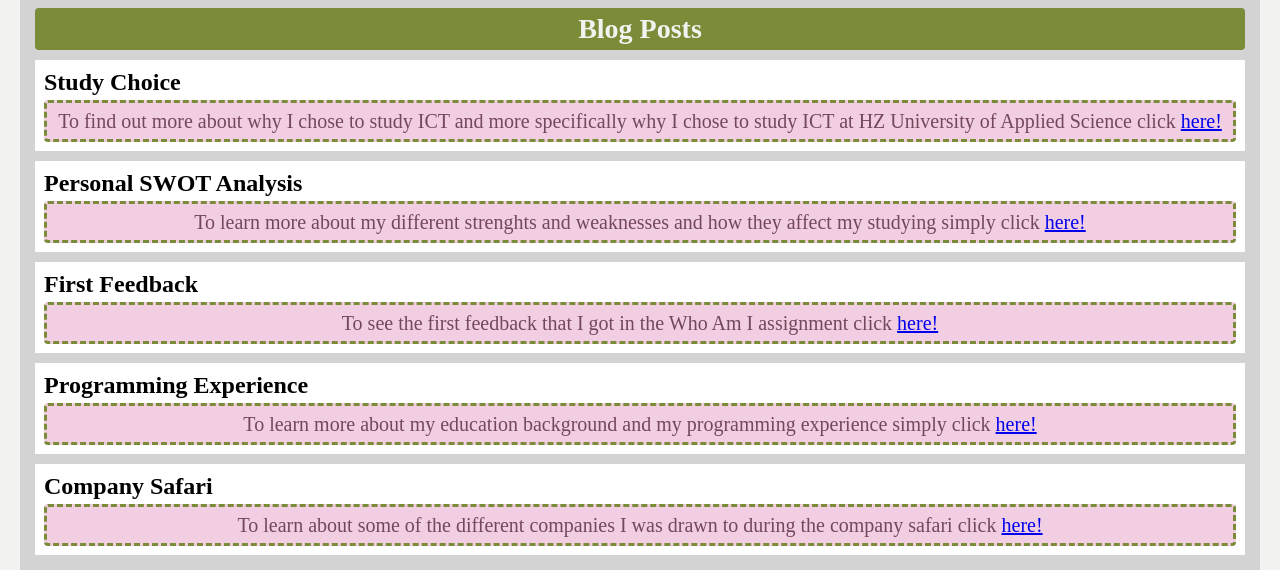
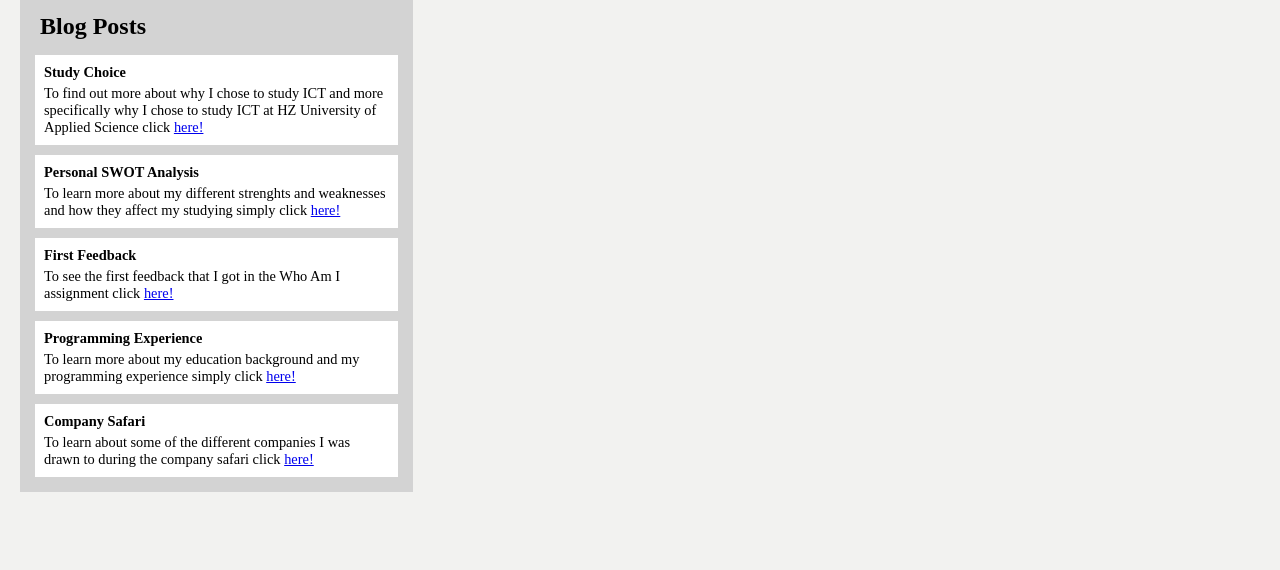
Before and after one commit to Naomi674/Naomi674.github.io, a plain HTML site: page blog.html in a window 1280 px wide. Shown: the part 87-657 px from the top of the page. Drawn offline with Linux system fonts and the light colour scheme.

Commit message:
Update blog.html

```diff
--- a/blog.html
+++ b/blog.html
@@ -6,26 +6,6 @@
         <meta http-equiv="X-UA-Compatible" content="ie=edge">
         <title>Blog</title>
 <link rel="stylesheet" href="style.css">
-<style>
-    .all-browsers h1 {
-        text-align: center;
-    }
-    h1 {
-        font-size: 28px;
-    }
-    .browser h2 {
-        font-size: 24px;
-    }
-    .browser p {
-        font-size: 20px;
-    }
-    .content-large {
-        grid-row-start: 2;
-        grid-row-end: span 2;
-        grid-column-start: 1;
-        grid-column-end: 4;
-}
-</style>
     </header>
 <body>
     <nav>
@@ -50,28 +30,28 @@
     </nav>
     <div class="container">
         <div class="header"></div>
-        <div class="content-large">
+        <div class="container-browser">
         <article class="all-browsers">
             <h1>Blog Posts</h1>
             <article class="browser">
                 <h2>Study Choice</h2>
-                <p>To find out more about why I chose to study ICT and more specifically why I chose to study ICT at HZ University of Applied Science click <a href="studychoice.html"target="_blank">here!</a></p>
+                <p>To find out more about why I chose to study ICT and more specifically why I chose to study ICT at HZ University of Applied Science click <a class="link" href="studychoice.html"target="_blank">here!</a></p>
             </article>
             <article class="browser">
                 <h2>Personal SWOT Analysis</h2>
-                <p>To learn more about my different strenghts and weaknesses and how they affect my studying simply click <a href="swot.html"target="_blank">here!</a></p>
+                <p>To learn more about my different strenghts and weaknesses and how they affect my studying simply click <a class="link" href="swot.html"target="_blank">here!</a></p>
             </article>
             <article class="browser">
                 <h2>First Feedback</h2>
-                <p>To see the first feedback that I got in the Who Am I assignment click <a href="firstfeedback.html"target="_blank">here!</a></p>
+                <p>To see the first feedback that I got in the Who Am I assignment click <a class="link" href="firstfeedback.html"target="_blank">here!</a></p>
             </article>
             <article class="browser">
                 <h2>Programming Experience</h2>
-                <p>To learn more about my education background and my programming experience simply click <a href="programmingexperience.html"target="_blank">here!</a></p>
+                <p>To learn more about my education background and my programming experience simply click <a class="link" href="programmingexperience.html"target="_blank">here!</a></p>
             </article>
             <article class="browser">
                 <h2>Company Safari</h2>
-                <p>To learn about some of the different companies I was drawn to during the company safari click <a href="companysafari.html"target="_blank">here!</a></p>
+                <p>To learn about some of the different companies I was drawn to during the company safari click <a class="link" href="companysafari.html"target="_blank">here!</a></p>
             </article>
         </article>
 
```
